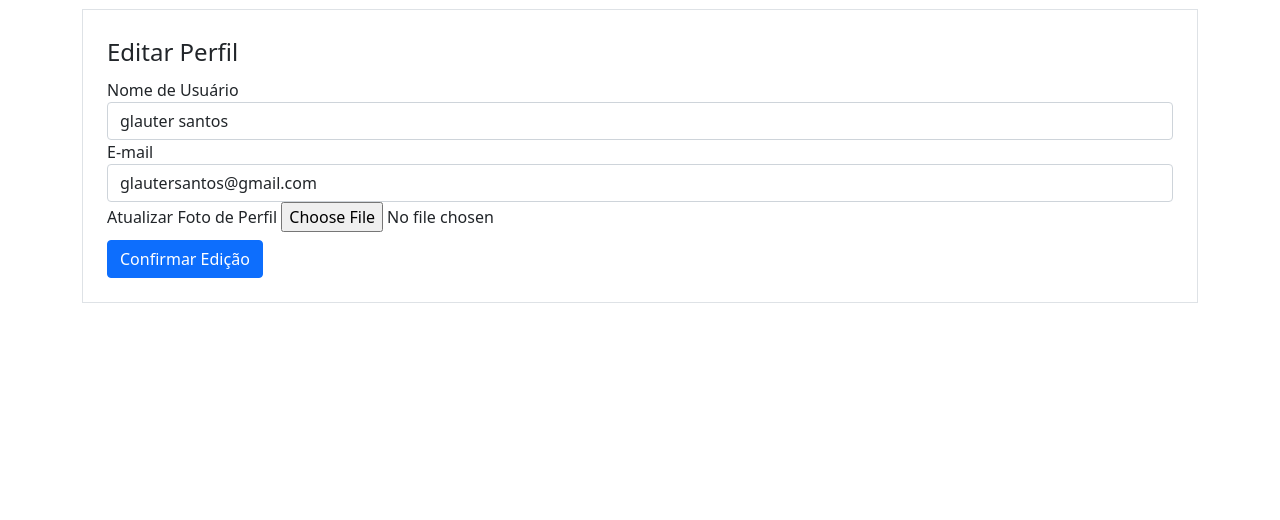
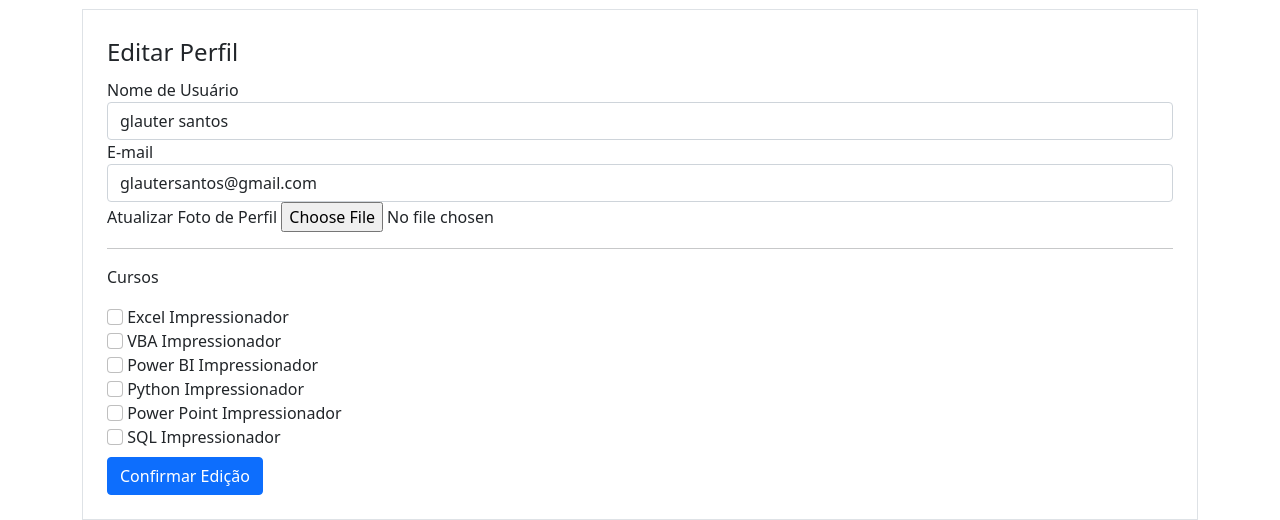
Before and after one commit to glautersantos/SiteComunidade, a Flask app: page /perfil/editar in a window 1280 px wide. Shown: the part 365-885 px from the top of the page. Before the commit the page ends 668 px from the top, so only its background shows below. Run offline with Flask 3, Linux system fonts and the light colour scheme; a user stored in the database is signed in; some libraries are stand-ins or nearby versions.

Commit message:
41. editando campo cursos do bd

```diff
--- a/comunidadeimpressionadora/forms.py
+++ b/comunidadeimpressionadora/forms.py
@@ -29,6 +29,12 @@ class FormEditarPerfil(FlaskForm):
     username = StringField('Nome de Usuário', validators=[DataRequired()])
     email = StringField('E-mail', validators=[DataRequired(), Email()])
     foto_perfil = FileField('Atualizar Foto de Perfil', validators=[FileAllowed(['jpg', 'png', 'jpeg'])])
+    curso_excel = BooleanField('Excel Impressionador')
+    curso_vba = BooleanField('VBA Impressionador')
+    curso_powerbi = BooleanField('Power BI Impressionador')
+    curso_python= BooleanField('Python Impressionador')
+    curso_ppt = BooleanField('Power Point Impressionador')
+    curso_sql = BooleanField('SQL Impressionador')
     botao_submit_editarperfil = SubmitField('Confirmar Edição')
 
     def validate_email(self, email):
--- a/comunidadeimpressionadora/routes.py
+++ b/comunidadeimpressionadora/routes.py
@@ -90,6 +90,14 @@ def salvar_imagem(imagem):
     # mudar o campo foto_perfil do usuário para o novo nome da imagem
     return nome_arquivo
 
+def atualizar_cursos(form):
+    lista_cursos = []
+    for campo in form:
+        if 'curso_' in campo.name:
+            if campo.data:
+                lista_cursos.append(campo.label.text)
+    return ';'.join(lista_cursos)
+
 @app.route('/perfil/editar', methods=['GET', 'POST'])
 @login_required
 def editar_perfil():
@@ -100,6 +108,7 @@ def editar_perfil():
         if form.foto_perfil.data:
             nome_imagem = salvar_imagem(form.foto_perfil.data)
             current_user.foto_perfil = nome_imagem
+        current_user.cursos = atualizar_cursos(form)
         database.session.commit()
         flash('Perfil atualizado com sucesso!', 'alert-success')
         return redirect(url_for('perfil'))
--- a/comunidadeimpressionadora/templates/editarperfil.html
+++ b/comunidadeimpressionadora/templates/editarperfil.html
@@ -48,6 +48,17 @@
                                 {% endfor %}
                             {% endif %}
                         </div>
+                        <hr>
+                        <p>Cursos</p>
+                        {% for campo in form %}
+                            {% if 'curso_' in campo.name %}
+                                <div class="form-group">
+                                    {{ campo(class="form-check-input") }}
+                                    {{ campo.label(class="form-check-label") }}
+                                </div>
+                            {% endif %}
+                        {% endfor %}
+
                     </fieldset>
                     {{ form.botao_submit_editarperfil(class="btn btn-primary mt-2") }}
                 </form>
```
Also changed, not shown: comunidadeimpressionadora/static/fotos_perfil/ChatGPT Image 31 de jul. de 2026, 21_26_3523a26d7838558bee.png (added), comunidadeimpressionadora/static/fotos_perfil/ChatGPT Image 31 de jul. de 2026, 21_26_35da2be19537e12cb9.png (added), comunidadeimpressionadora/static/fotos_perfil/jack06b76d56358879d5.png (added), instance/comunidade.db.
